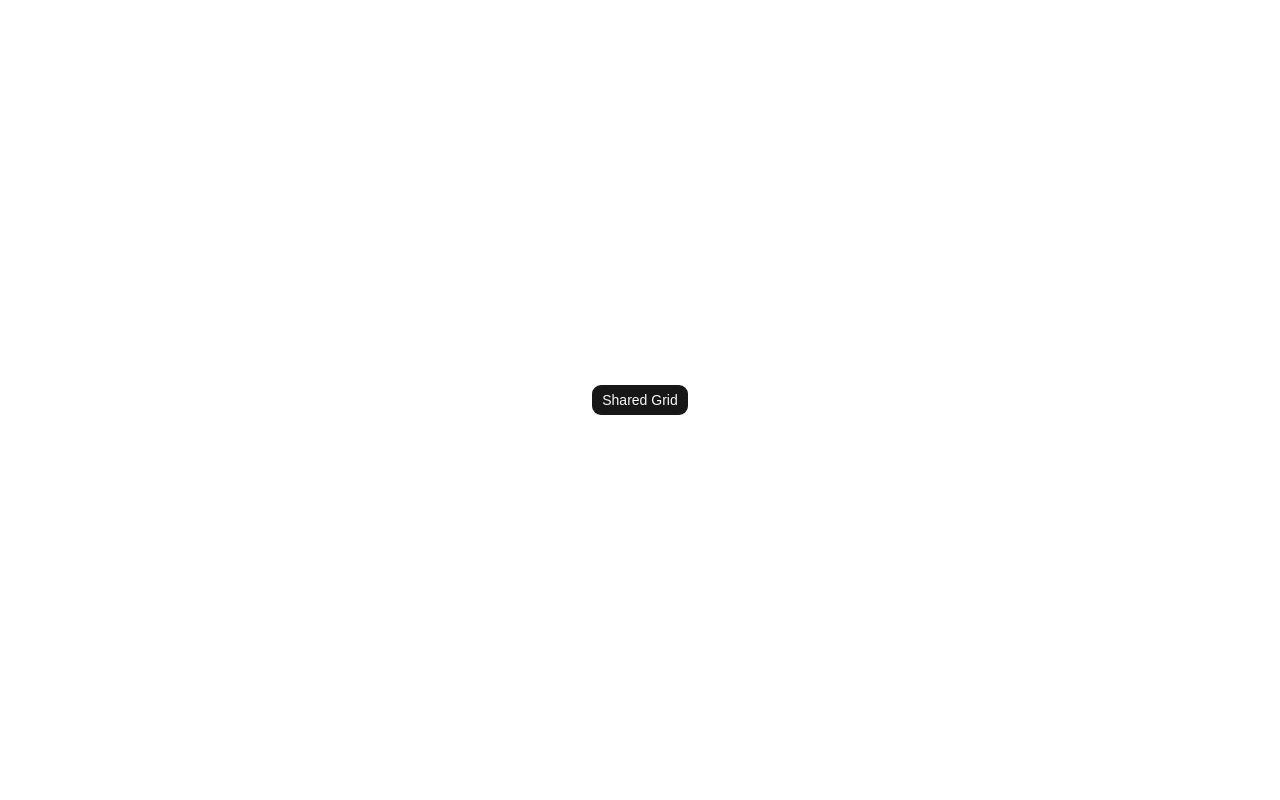
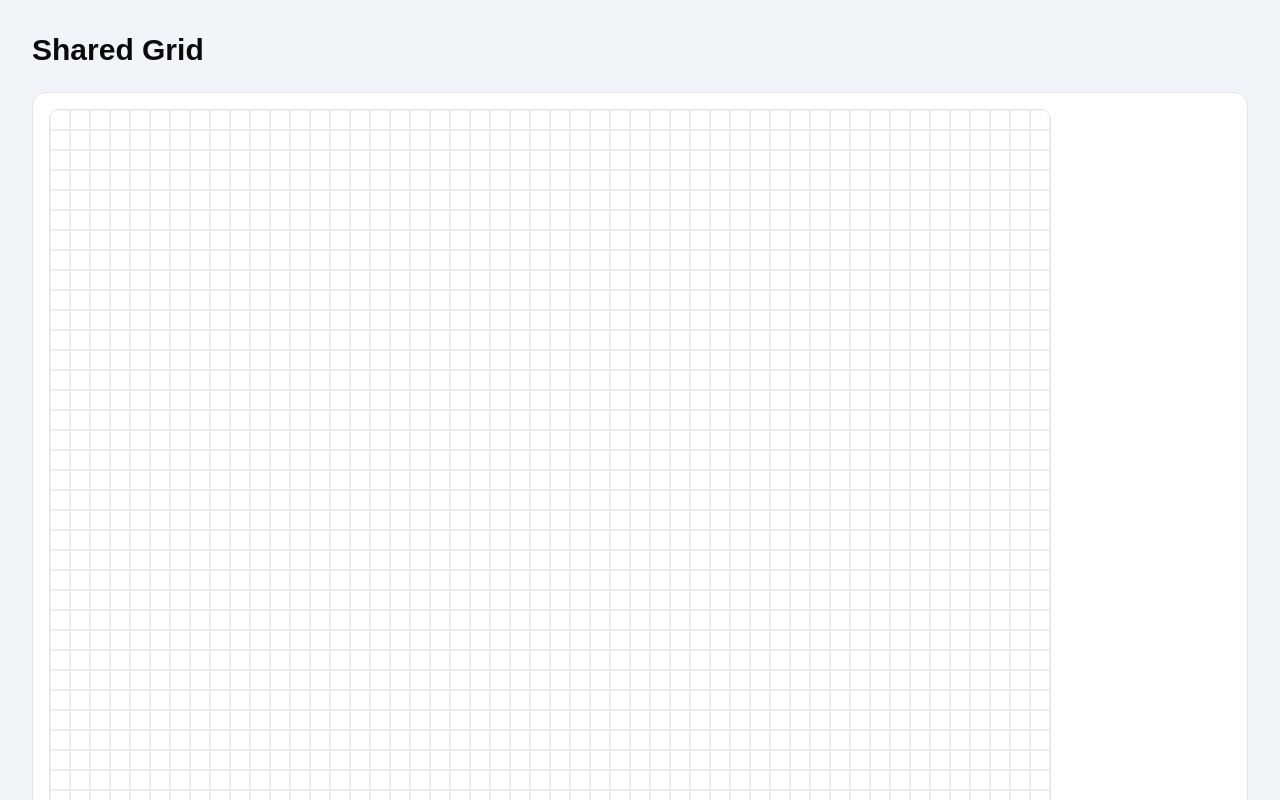
Before and after one commit to Praveenskg/shared-grid, a React (Vite) app in the folder client/: page / in a window 1280 px wide. Shown: the top 800 px of the page. Built offline with nearby package versions, Linux system fonts and the light colour scheme.

Commit message:
feat: implement grid canvas and tile model with constants

```diff
--- a/client/src/App.tsx
+++ b/client/src/App.tsx
@@ -1,9 +1,15 @@
-import { Button } from "@/components/ui/button";
+import { GridCanvas } from "@/components/grid-canvas";
 
 function App() {
   return (
-    <main className="flex min-h-screen items-center justify-center">
-      <Button>Shared Grid</Button>
+    <main className="min-h-screen bg-slate-100 p-8">
+      <div className="mx-auto max-w-7xl">
+        <h1 className="mb-6 text-3xl font-bold">Shared Grid</h1>
+
+        <div className="overflow-auto rounded-xl border bg-white p-4">
+          <GridCanvas />
+        </div>
+      </div>
     </main>
   );
 }
--- /dev/null
+++ b/client/src/components/grid-canvas.tsx
@@ -0,0 +1,41 @@
+import { useEffect, useRef } from "react";
+
+import { CANVAS_SIZE, GRID_SIZE, TILE_SIZE } from "@/lib/constants";
+
+export function GridCanvas() {
+  const canvasRef = useRef<HTMLCanvasElement>(null);
+
+  useEffect(() => {
+    const canvas = canvasRef.current;
+
+    if (!canvas) return;
+
+    const ctx = canvas.getContext("2d");
+
+    if (!ctx) return;
+
+    ctx.clearRect(0, 0, CANVAS_SIZE, CANVAS_SIZE);
+
+    for (let row = 0; row < GRID_SIZE; row++) {
+      for (let col = 0; col < GRID_SIZE; col++) {
+        ctx.strokeStyle = "#e5e7eb";
+
+        ctx.strokeRect(
+          col * TILE_SIZE,
+          row * TILE_SIZE,
+          TILE_SIZE,
+          TILE_SIZE,
+        );
+      }
+    }
+  }, []);
+
+  return (
+    <canvas
+      ref={canvasRef}
+      width={CANVAS_SIZE}
+      height={CANVAS_SIZE}
+      className="border rounded-lg bg-white"
+    />
+  );
+}
--- /dev/null
+++ b/client/src/lib/constants.ts
@@ -0,0 +1,4 @@
+export const GRID_SIZE = 50;
+export const TILE_SIZE = 20;
+
+export const CANVAS_SIZE = GRID_SIZE * TILE_SIZE;
```
Also changed, not shown: client/src/types/tile.ts (added, +9 -0 lines), 1 other file (tests, documents, lock files or other folders).
